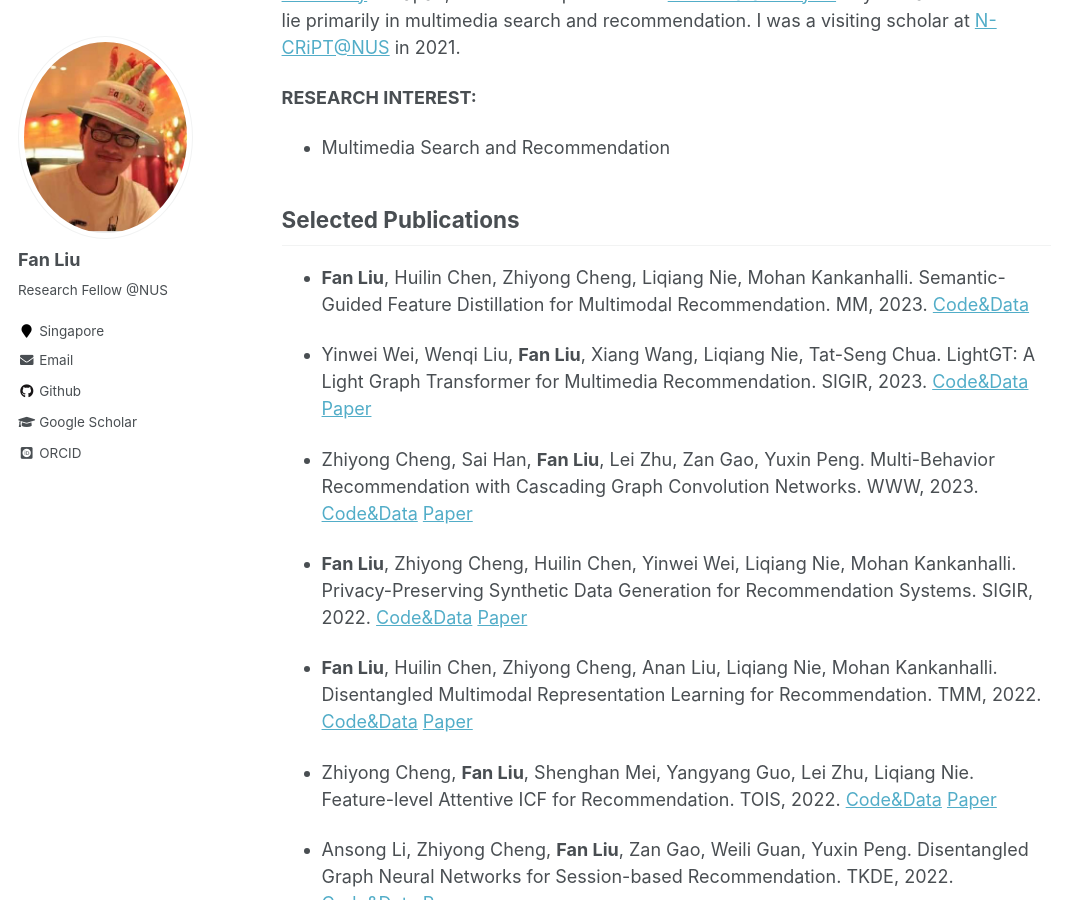
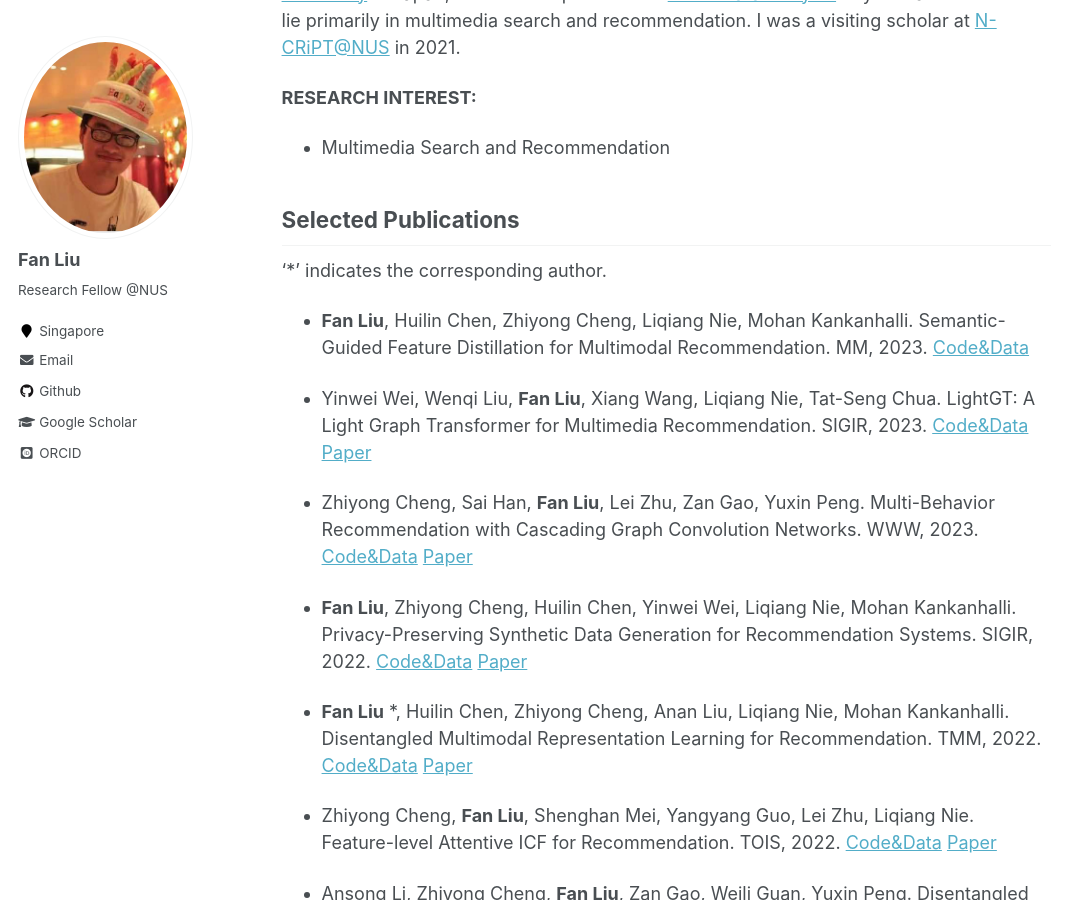
Before and after one commit to liufancs/liufancs.github.io, a Jekyll site: the page built from _pages/about.md, in a window 1280 px wide and 900 px high, scrolled down 411 px. Shown: the whole window, without its empty margins (0-1085 px from the left). Built offline with Jekyll 4.4.1, drawn with Linux system fonts in a browser that asks for light colours; some web fonts are replaced.

Commit message:
Update about.md

```diff
--- a/_pages/about.md
+++ b/_pages/about.md
@@ -17,6 +17,7 @@ I am currently a Research Fellow with [Prof. Mohan Kankanhalli](https://www.comp
 
 
 ## Selected Publications
+‘*’ indicates the corresponding author.
 * **Fan Liu**, Huilin Chen, Zhiyong Cheng, Liqiang Nie, Mohan Kankanhalli. Semantic-Guided Feature Distillation for Multimodal
 Recommendation. MM, 2023. [Code&Data](https://github.com/HuilinChenJN/SGFD)
 
@@ -26,7 +27,7 @@ Recommendation. MM, 2023. [Code&Data](https://github.com/HuilinChenJN/SGFD)
 
 * **Fan Liu**, Zhiyong Cheng, Huilin Chen, Yinwei Wei, Liqiang Nie, Mohan Kankanhalli. Privacy-Preserving Synthetic Data Generation for Recommendation Systems. SIGIR, 2022. [Code&Data](https://github.com/HuilinChenJN/UPC-SDG) [Paper](https://dl.acm.org/doi/abs/10.1145/3477495.3532044)
 
-* **Fan Liu**, Huilin Chen, Zhiyong Cheng, Anan Liu, Liqiang Nie, Mohan Kankanhalli. Disentangled Multimodal Representation Learning for Recommendation. TMM, 2022. [Code&Data](https://github.com/liufancs/DMRL) [Paper](https://arxiv.org/abs/2203.05406)
+* **Fan Liu** *, Huilin Chen, Zhiyong Cheng, Anan Liu, Liqiang Nie, Mohan Kankanhalli. Disentangled Multimodal Representation Learning for Recommendation. TMM, 2022. [Code&Data](https://github.com/liufancs/DMRL) [Paper](https://arxiv.org/abs/2203.05406)
 
 * Zhiyong Cheng, **Fan Liu**, Shenghan Mei, Yangyang Guo, Lei Zhu, Liqiang Nie. Feature-level Attentive ICF for Recommendation. TOIS, 2022. [Code&Data](https://github.com/liufancs/FLA) [Paper](https://arxiv.org/abs/2102.10745)
 
```
